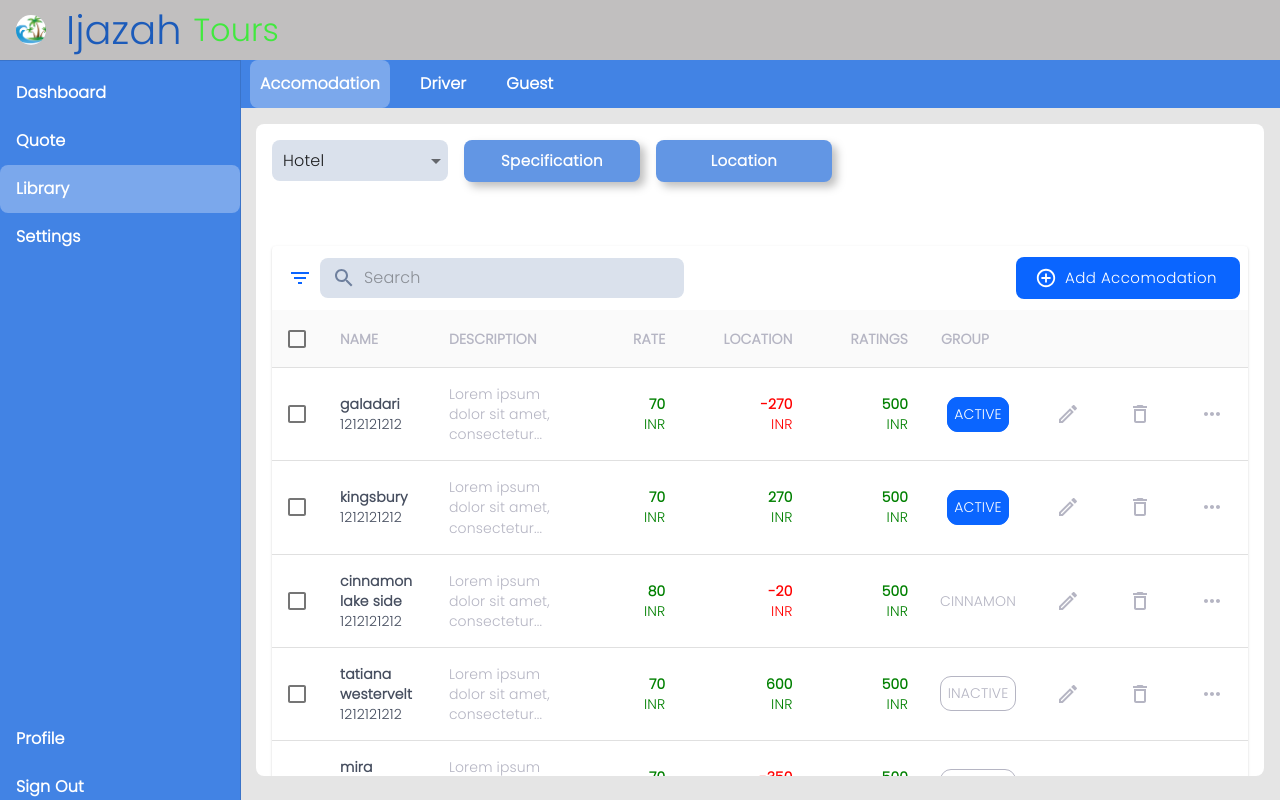
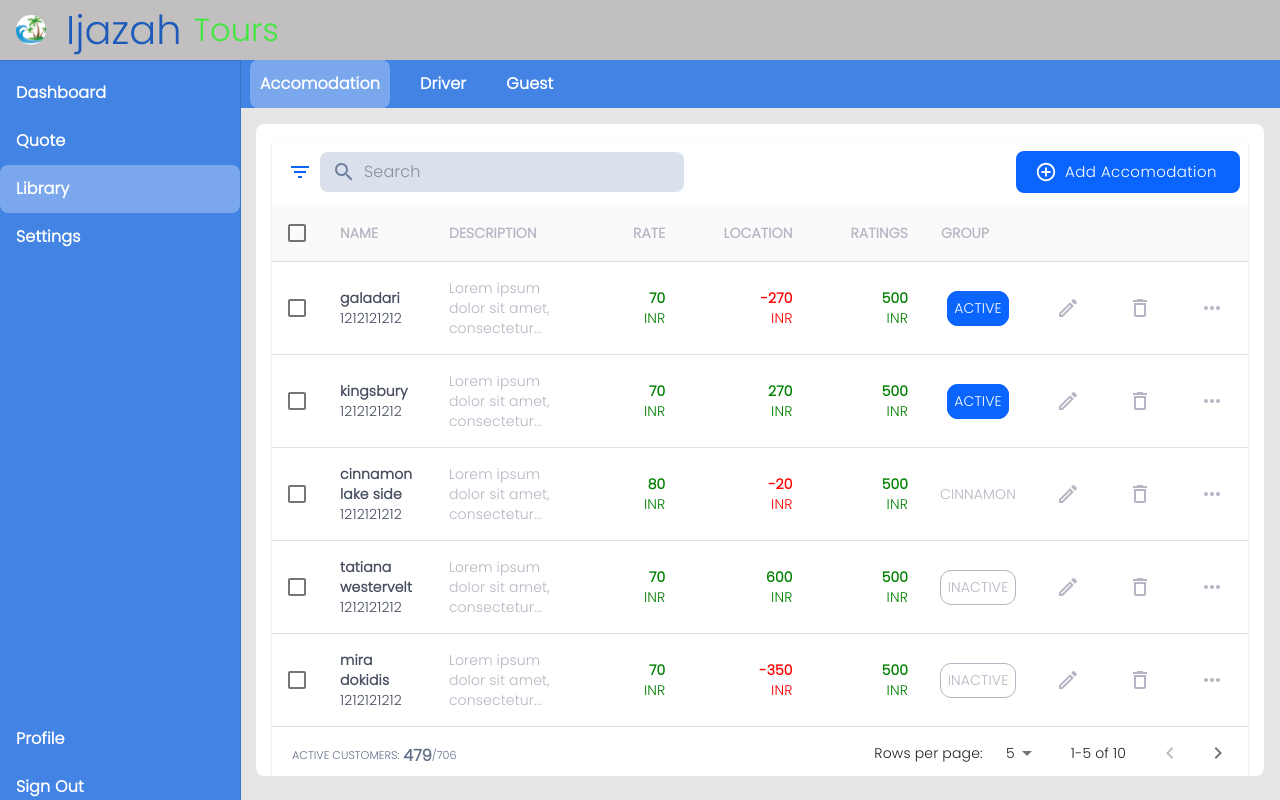
Before and after one commit to Ammar-Raneez/Ijazah_Tours, a React (Create React App) app: page /library/accomodation in a window 1280 px wide. Built offline with nearby package versions, Linux system fonts and the light colour scheme.

Commit message:
fix: issue in team member table

```diff
--- a/src/organisms/settings/user-management/UMTeamMemberDialog.tsx
+++ b/src/organisms/settings/user-management/UMTeamMemberDialog.tsx
@@ -14,7 +14,6 @@ interface UMTeamMemberDialogProps {
   newLastname: string;
   newEmail: string;
   newRole: string;
-  newStatus: string;
   newPassword: string;
   openDialog: boolean;
   onCreateMember: MouseEventHandler<HTMLButtonElement>;
@@ -23,7 +22,6 @@ interface UMTeamMemberDialogProps {
   setNewLastname: any;
   setNewEmail: any;
   setNewRole: any;
-  setNewStatus: any;
   setNewPassword: any;
 }
 
@@ -32,7 +30,6 @@ function UMTeamMemberDialog({
   newLastname,
   newEmail,
   newRole,
-  newStatus,
   newPassword,
   openDialog,
   setOpenDialog,
@@ -40,7 +37,6 @@ function UMTeamMemberDialog({
   setNewLastname,
   setNewEmail,
   setNewRole,
-  setNewStatus,
   setNewPassword,
   onCreateMember,
 }: UMTeamMemberDialogProps) {
@@ -103,16 +99,6 @@ function UMTeamMemberDialog({
             setValue={setNewRole}
             placeholder="Enter Role"
           />
-          <FormControlInput
-            flex={1}
-            label="Status"
-            fullWidth
-            multiline={false}
-            rows={1}
-            value={newStatus}
-            setValue={setNewStatus}
-            placeholder="Enter Status"
-          />
           <ButtonAtom
             starticon={<AddCircleOutlineOutlinedIcon />}
             text="Add Team Member"
@@ -121,7 +107,6 @@ function UMTeamMemberDialog({
               || newLastname === ''
               || newEmail === ''
               || newRole === ''
-              || newStatus === ''
             }
             onClick={(event) => onCreateMember(event)}
             style={{
--- a/src/organisms/settings/user-management/UMTeamMemberTable.tsx
+++ b/src/organisms/settings/user-management/UMTeamMemberTable.tsx
@@ -7,10 +7,21 @@ import {
   TableHead,
   TableRow,
 } from '@material-ui/core';
+import { Timestamp } from 'firebase/firestore';
 import { v4 as uuid } from 'uuid';
 
 import TableColumnCell from '../../../molecules/TableColumnCell';
 import TableRowTextCell from '../../../molecules/TableRowTextCell';
+
+interface TeamMember {
+  id: string;
+  firstName: string;
+  lastName: string;
+  email: string;
+  createdAt: Timestamp,
+  role: string;
+  status: string;
+}
 
 const useStyles = makeStyles({
   table: {
@@ -20,7 +31,7 @@ const useStyles = makeStyles({
 });
 
 interface UMTeamMemberTableProps {
-  data: { id: string; firstName: string; lastName: string; email: string; role: string; status: string; }[];
+  data: TeamMember[];
   columns: string[];
 }
 
@@ -46,7 +57,7 @@ function UMTeamMemberTable({
           </TableRow>
         </TableHead>
         <TableBody>
-          {data.map((row: { firstName: string, lastName: string, email: string, role: string, status: string }) => (
+          {data.map((row: TeamMember) => (
             <TableRow key={uuid()}>
               <TableRowTextCell
                 key={uuid()}
@@ -79,6 +90,15 @@ function UMTeamMemberTable({
                 key={uuid()}
                 cell={{
                   align: 'center',
+                  title: row.createdAt.toDate().toLocaleDateString(),
+                  colors: ['#464E5F', '#B5B5C3'],
+                  weight: 400,
+                }}
+              />
+              <TableRowTextCell
+                key={uuid()}
+                cell={{
+                  align: 'center',
                   title: row.role,
                   colors: ['#464E5F', '#B5B5C3'],
                   weight: 400,
--- a/src/pages/library/accomodation/Accomodation.tsx
+++ b/src/pages/library/accomodation/Accomodation.tsx
@@ -1,22 +1,13 @@
-import { ChangeEvent, useEffect, useState } from 'react';
+import { useEffect, useState } from 'react';
 import { Route } from 'react-router-dom';
 
 import CreateAccomodation from './CreateAccomodation';
 import AccomodationTable from '../../../organisms/library/accomodation/AccomodationTable';
-import ButtonAtom from '../../../atoms/ButtonAtom';
-import TextFieldAtom from '../../../atoms/TextFieldAtom';
 import DivAtom from '../../../atoms/DivAtom';
 import { LIBRARY_ACCOMODATION_DATA } from '../../../data';
 import { libraryStyles } from '../../../styles';
 
-const options = [
-  { label: 'Hotel', value: 'Hotel' },
-  { label: 'Villa', value: 'Villa' },
-  { label: 'Appartment', value: 'Appartment' },
-];
-
 function Accomodation() {
-  const [accomodationType, setAccomodationType] = useState(options[0].value);
   const [containerHeight, setContainerHeight] = useState(0);
 
   useEffect(() => {
@@ -44,35 +35,6 @@ function Accomodation() {
           <CreateAccomodation />
         </Route>
         <Route exact path="/library/accomodation">
-          <DivAtom style={libraryStyles.btnContainer}>
-            <TextFieldAtom
-              variant="standard"
-              size="medium"
-              label=""
-              value={accomodationType}
-              onChange={(e: ChangeEvent<HTMLTextAreaElement>) => setAccomodationType(e.target.value)
-              }
-              options={options}
-              adornmentposition="end"
-              style={libraryStyles.textField}
-              select
-            />
-            <ButtonAtom
-              text="Specification"
-              style={{
-                ...libraryStyles.btn,
-                margin: '0 16px',
-              }}
-              onClick={() => null}
-              size="large"
-            />
-            <ButtonAtom
-              text="Location"
-              style={libraryStyles.btn}
-              onClick={() => null}
-              size="large"
-            />
-          </DivAtom>
           <DivAtom>
             <AccomodationTable data={LIBRARY_ACCOMODATION_DATA} />
           </DivAtom>
--- a/src/pages/settings/user-management/UserManagement.tsx
+++ b/src/pages/settings/user-management/UserManagement.tsx
@@ -24,7 +24,6 @@ function UserManagement() {
   const [email, setEmail] = useState('');
   const [password, setPassword] = useState('');
   const [role, setRole] = useState('');
-  const [status, setStatus] = useState('');
 
   const [teamData, setTeamData] = useState<any[]>([]);
 
@@ -67,7 +66,7 @@ function UserManagement() {
       lastName,
       email,
       role,
-      status,
+      status: 'Registered',
       createdAt: serverTimestamp(),
     });
 
@@ -81,7 +80,6 @@ function UserManagement() {
     setLastName('');
     setRole('');
     setPassword('');
-    setStatus('');
     setEmail('');
   };
 
@@ -122,14 +120,12 @@ function UserManagement() {
           newLastname={lastName}
           newEmail={email}
           newRole={role}
-          newStatus={status}
           newPassword={password}
           onCreateMember={onCreateMember}
           setNewFirstname={setFirstName}
           setNewLastname={setLastName}
           setNewEmail={setEmail}
           setNewRole={setRole}
-          setNewStatus={setStatus}
           setNewPassword={setPassword}
         />
         <DivAtom style={{ marginTop: '1rem' }}>
@@ -140,7 +136,8 @@ function UserManagement() {
                 'LAST NAME',
                 'EMAIL',
                 'SINCE',
-                'REGISTERED',
+                'ROLE',
+                'STATUS',
               ]}
               data={teamData}
             />
```
